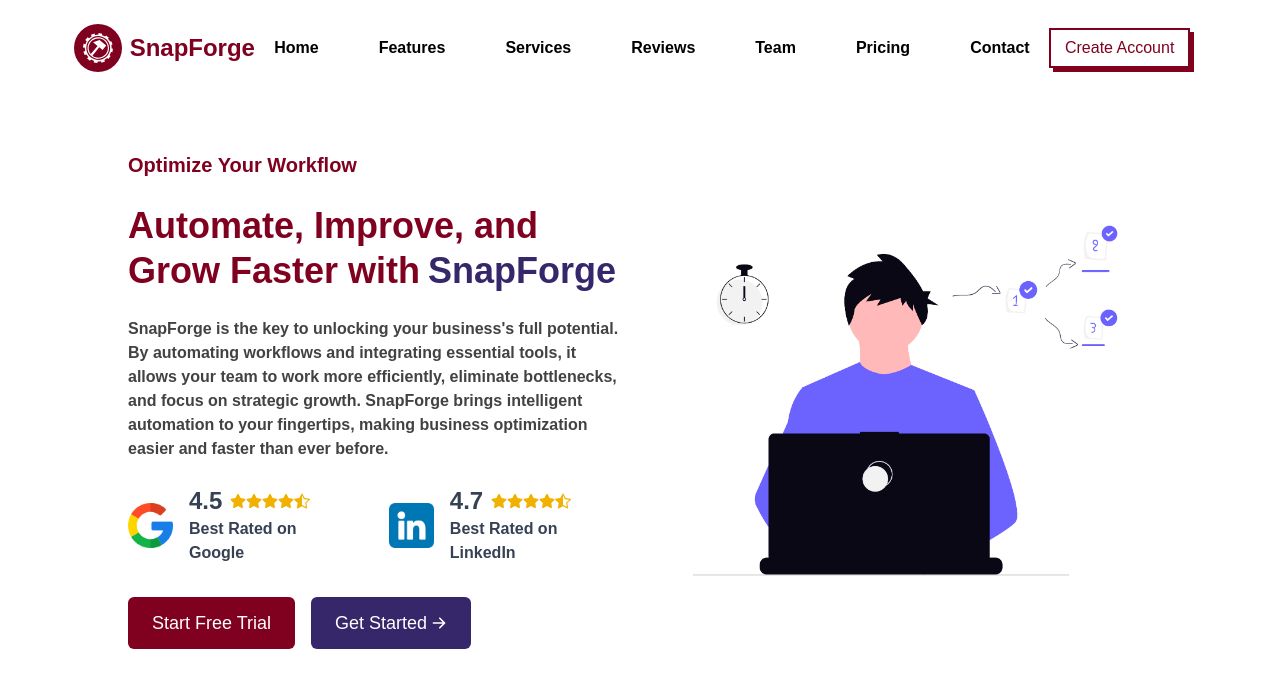
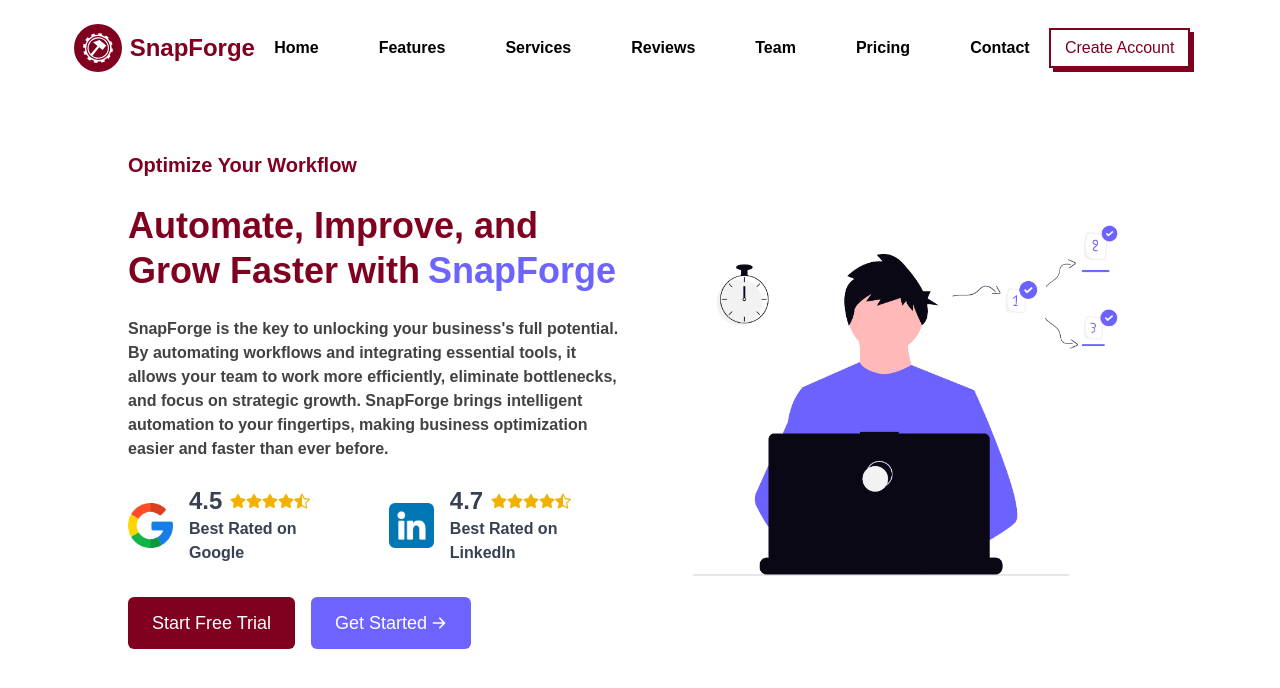
Before and after one commit to berkcantelseren/SnapForge, a Next.js app: page / in a window 1280 px wide. Shown: the top 688 px of the page. Built offline with nearby package versions, Linux system fonts and the light colour scheme; a web font is replaced by a local one.

Commit message:
change the main color of buttons and text for matching hero image

```diff
--- a/app/components/Home/Hero/Hero.tsx
+++ b/app/components/Home/Hero/Hero.tsx
@@ -13,7 +13,7 @@
           </p>
           <h1 className="text-2xl md:text-3xl lg:text-4xl mt-6 mb-6 font-bold text-[#800020] leading-tight">
             Automate, Improve, and Grow Faster with
-            <span className="text-[#36276B] ml-2 custom-selection-1">
+            <span className="text-[#6D63FF] ml-2 custom-selection-1">
               SnapForge
             </span>
           </h1>
@@ -94,7 +94,7 @@
             {/* Button 2 */}
             <a
               href="#_"
-              className="inline-flex custom-selection-1 items-center justify-center w-full px-6 py-3 mb-2 text-lg text-white bg-[#36276B] rounded-md hover:bg-[#5B47A6] sm:w-auto sm:mb-0"
+              className="inline-flex custom-selection-1 items-center justify-center w-full px-6 py-3 mb-2 text-lg text-white bg-[#6D63FF] rounded-md hover:bg-[#7a71ff] sm:w-auto sm:mb-0"
               data-primary="green-400"
               data-rounded="rounded-2xl"
               data-primary-reset="{}"
--- a/app/globals.css
+++ b/app/globals.css
@@ -6,7 +6,7 @@
 }
 
 .custom-selection-1::selection {
-  background-color: #36276b;
+  background-color: #6d63ff;
   color: white;
   text-shadow: 0px 0px 10px rgba(255, 255, 255, 0.8);
 }
```
